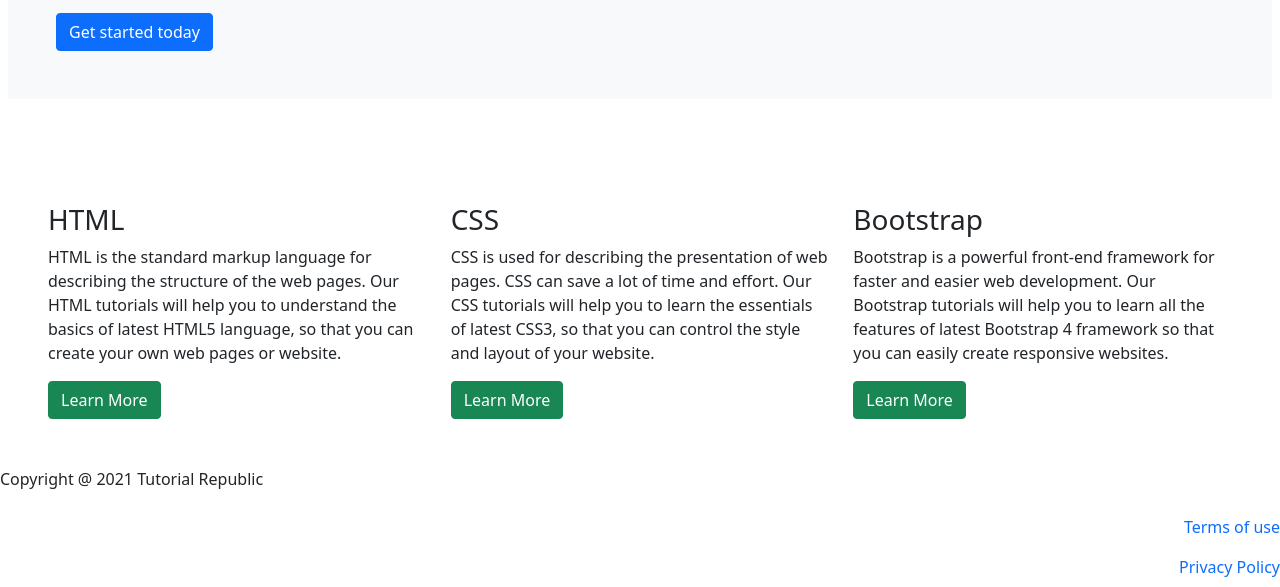
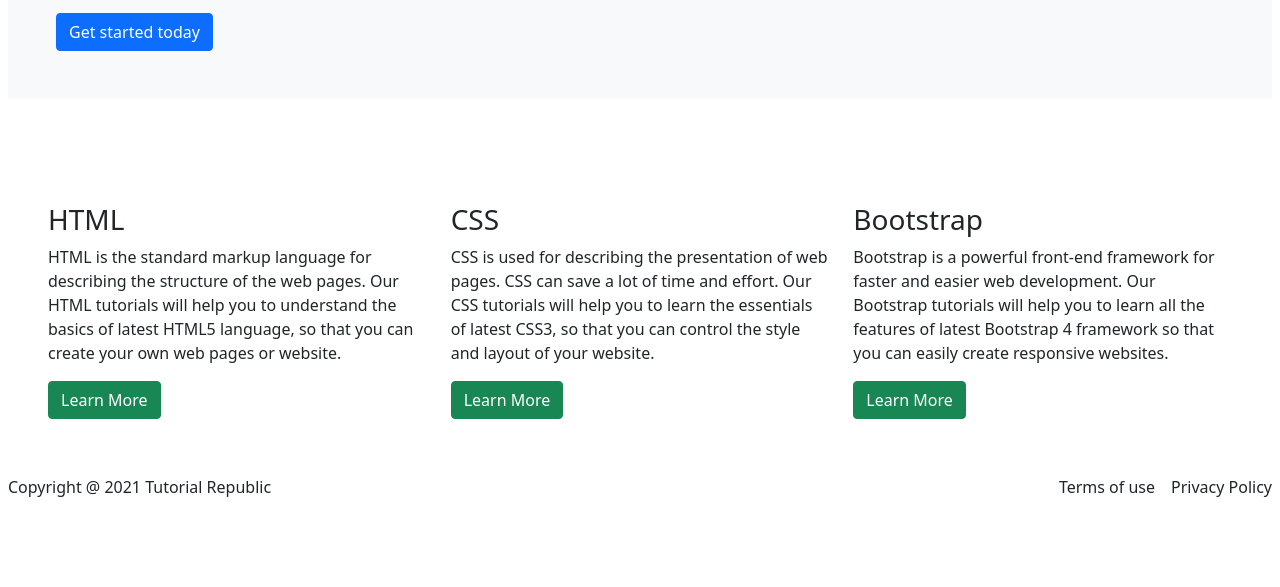
Before and after one commit to ZackYap107/ZackYap107.github.io, a plain HTML site: page index.html in a window 1280 px wide. Shown: the part 219-806 px from the top of the page. Drawn offline with nearby package versions, Linux system fonts and the light colour scheme.

Commit message:
copyright,T&C,PP bootstrap flex

```diff
--- a/index.html
+++ b/index.html
@@ -68,18 +68,10 @@
       </div>
     </div>
     <footer>
-      <div class="row">
-        <div class="col text-start">
-          <p>Copyright @ 2021 Tutorial Republic</p>
-        </div>
-        <div class="navbar-nav text-end">
-          <div class="nav-item">
-            <a class="nav-link" href="#">Terms of use</a>
-          </div>
-          <div class="nav-item">
-            <a class="nav-link" href="#">Privacy Policy</a>
-          </div>
-        </div>
+      <div class="d-flex bd-highlight">
+        <div class="p-2 flex-grow-1 bd-highlight">Copyright @ 2021 Tutorial Republic</div>
+        <div class="p-2 bd-highlight">Terms of use</div>
+        <div class="p-2 bd-highlight">Privacy Policy</div>
       </div>
     </footer>
     <script src="https://cdn.jsdelivr.net/npm/bootstrap@5.1.2/dist/js/bootstrap.bundle.min.js" integrity="sha384-kQtW33rZJAHjgefvhyyzcGF3C5TFyBQBA13V1RKPf4uH+bwyzQxZ6CmMZHmNBEfJ" crossorigin="anonymous"></script>
```
